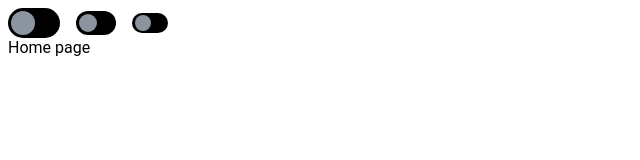
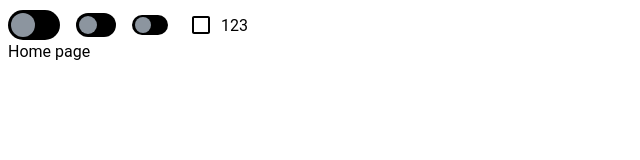
Before and after one commit to andriimaksymov/react-template, a React (Create React App) app: page / in a window 1280 px wide. Shown: the top 160 px of the page, without its empty margins (0-640 px from the left). Built offline with nearby package versions, Linux system fonts and the light colour scheme.

Commit message:
Create Checkbox component

```diff
--- a/src/App.tsx
+++ b/src/App.tsx
@@ -6,6 +6,7 @@ import './global.sass';
 import Home from './pages/Home';
 import Stack from './components/ui/Stack';
 import Switch from './components/ui/Switch';
+import Checkbox from './components/ui/Checkbox';
 
 function App() {
   return (
@@ -24,6 +25,7 @@ function Layout() {
         <Switch size="large" />
         <Switch size="medium" />
         <Switch size="small" />
+        <Checkbox label="123" labelPlacement="start" />
       </Stack>
       <Outlet />
     </div>
--- /dev/null
+++ b/src/components/ui/Checkbox/Checkbox.module.sass
@@ -0,0 +1,47 @@
+.root
+  position: relative
+  display: inline-flex
+  align-items: center
+  outline: 0
+  border: 0
+  margin: 0
+  cursor: pointer
+  user-select: none
+  appearance: none
+  text-decoration: none
+  padding: 5px
+  background-color: transparent
+
+.icon
+  user-select: none
+  width: 1em
+  height: 1em
+  display: inline-block
+  fill: currentColor
+  flex-shrink: 0
+  font-size: 1.5rem
+  transition: fill 200ms cubic-bezier(0.4, 0, 0.2, 1) 0ms
+
+.input
+  cursor: inherit
+  position: absolute
+  opacity: 0
+  width: 100%
+  height: 100%
+  top: 0
+  left: 0
+  margin: 0
+  padding: 0
+  z-index: 1
+
+.placementStart
+  flex-direction: row
+
+  .label
+    margin-left: 0.5rem
+
+.placementEnd
+  flex-direction: row-reverse
+
+  .label
+    margin-right: 0.5rem
--- /dev/null
+++ b/src/components/ui/Checkbox/Checkbox.tsx
@@ -0,0 +1,49 @@
+import clsx from 'clsx';
+import { ChangeEvent, ComponentPropsWithoutRef, forwardRef, ReactNode, useState } from 'react';
+import { ReactComponent as DefaultIcon } from './unchecked-icon.svg';
+import { ReactComponent as CheckedIcon } from './checked-icon.svg';
+import styles from './Checkbox.module.sass';
+
+export type CheckboxLabelPlacement = 'start' | 'end';
+
+export type CheckboxProps = {
+  label?: ReactNode;
+  className?: string;
+  icon?: ReactNode;
+  checkedIcon?: ReactNode;
+  labelPlacement?: CheckboxLabelPlacement;
+} & ComponentPropsWithoutRef<'input'>
+
+const Checkbox = forwardRef<HTMLInputElement, CheckboxProps>(({
+                                                                className,
+                                                                label,
+                                                                icon,
+                                                                checkedIcon,
+                                                                labelPlacement,
+                                                                ...props
+                                                              }, ref) => {
+  const [checked, setChecked] = useState<boolean>(props.defaultChecked || props.checked || false);
+  const classNames = clsx(styles.root, className, {
+    [styles.placementStart]: labelPlacement === 'start',
+    [styles.placementEnd]: labelPlacement === 'end',
+  });
+
+  const handleChange = (e: ChangeEvent<HTMLInputElement>) => {
+    setChecked(e.target.checked);
+    props.onChange?.(e);
+  };
+
+  return (
+    <label className={classNames}>
+      <input type="checkbox" ref={ref} {...props} className={styles.input} onChange={handleChange} />
+      {checked ? (
+        checkedIcon ?? <CheckedIcon className={styles.icon} />
+      ) : (
+        icon ?? <DefaultIcon className={styles.icon} />
+      )}
+      <span className={styles.label}>{label}</span>
+    </label>
+  );
+});
+
+export default Checkbox;
--- /dev/null
+++ b/src/components/ui/Checkbox/index.ts
@@ -0,0 +1,2 @@
+export { default } from './Checkbox';
+export type { CheckboxProps } from './Checkbox';
```
Also changed, not shown: src/components/ui/Checkbox/checked-icon.svg (added), src/components/ui/Checkbox/unchecked-icon.svg (added).
